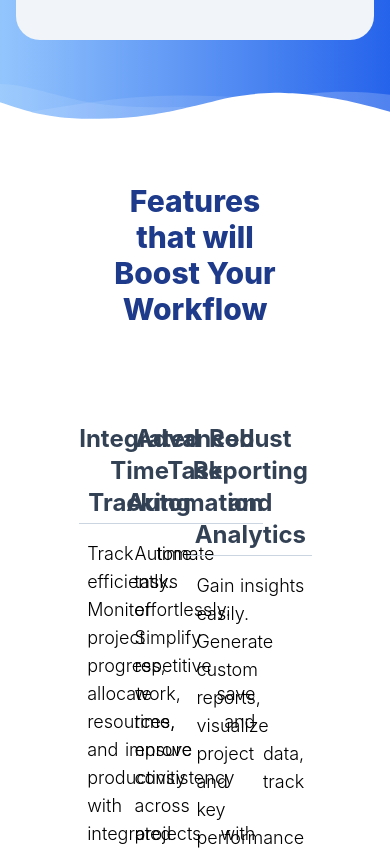
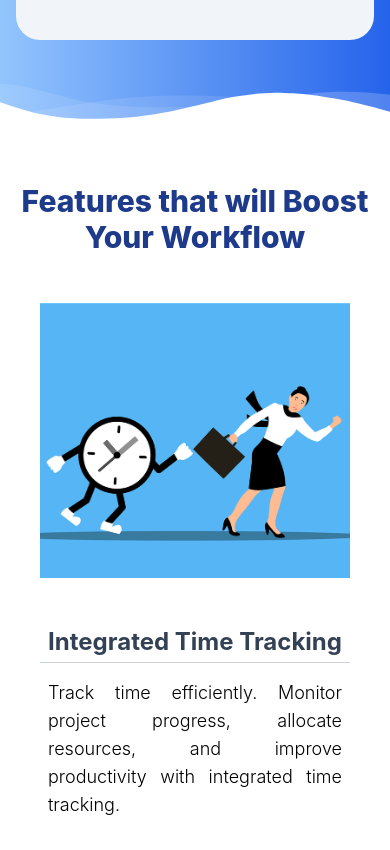
Before and after one commit to pallavee-2705/projectwhiz, a React (Create React App) app: page / in a window 390 px wide. Shown: the part 2804-3654 px from the top of the page. Built offline with nearby package versions, Linux system fonts and the light colour scheme.

Commit message:
made features responsive

```diff
--- a/src/components/Features.jsx
+++ b/src/components/Features.jsx
@@ -3,16 +3,15 @@ import { analytics, timetracking, automation } from '../assets';
 
 function Features() {
   return (
-    <div id='features' className='py-16 px-28 '>
+    <div id='features' className='py-16 px-4 md:px-28'>
       <div className="text-center">
         <h2 className="text-3xl font-extrabold text-blue-900 mb-6">Features that will Boost Your Workflow</h2>
       </div>
 
-      <div className='grid grid-cols-3 gap-10 m-5'>
+      <div className='grid grid-cols-1 md:grid-cols-3 gap-10'>
 
         {/* First feature */}
-
-      <div className=' rounded-3xl flex flex-col items-center'>
+        <div className='rounded-3xl flex flex-col items-center bg-white'>
           <img src={timetracking} alt='Time Tracking' className='p-6' />
           <div className='p-6 text-center'>
             <h3 className='font-bold text-2xl text-slate-700 mb-4 border-b border-slate-300 pb-1'>Integrated Time Tracking</h3>
@@ -20,10 +19,8 @@ function Features() {
           </div>
         </div>
 
-
         {/* Second feature */}
-
-      <div className=' rounded-3xl flex flex-col items-center'>
+        <div className='rounded-3xl flex flex-col items-center bg-white mt-10 md:mt-0'>
           <img src={automation} alt='Automation' className='p-6' />
           <div className='p-6 text-center'>
             <h3 className='font-bold text-2xl text-slate-700 mb-4 border-b border-slate-300 pb-1'>Advanced Task Automation</h3>
@@ -31,9 +28,8 @@ function Features() {
           </div>
         </div>
 
-
         {/* Third feature */}
-      <div className=' rounded-3xl flex flex-col items-center'>
+        <div className='rounded-3xl flex flex-col items-center bg-white mt-10 md:mt-0'>
           <img src={analytics} alt='Analytics' className='p-6' />
           <div className='p-6 text-center'>
             <h3 className='font-bold text-2xl text-slate-700 mb-4 border-b border-slate-300 pb-1'>Robust Reporting and Analytics</h3>
```
Lines whose indentation alone changed are shown as unchanged.
